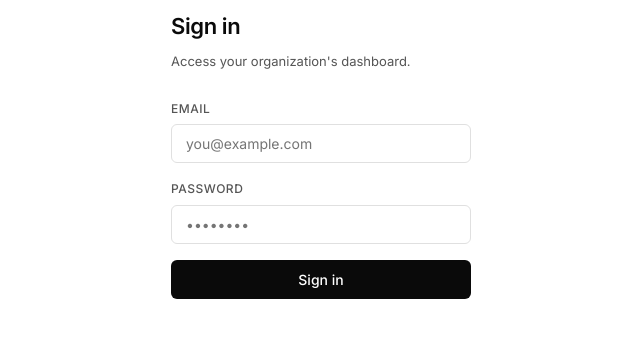
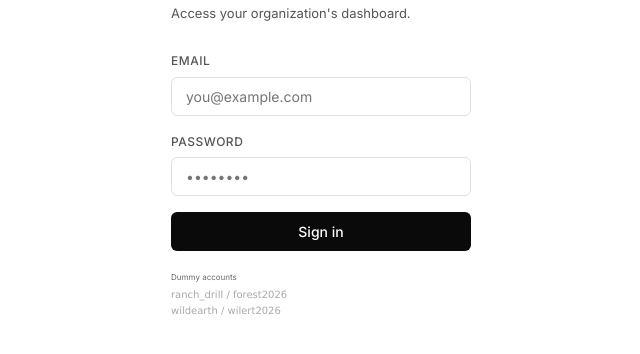
Before and after one commit to adoraa/climate_watch, a website: page index.html in a window 1280 px wide. Shown: the part 280-634 px from the top of the page, without its empty margins (319-959 px from the left). Drawn offline with nearby package versions, Linux system fonts and the light colour scheme.

Commit message:
v10 updated login details on login page

```diff
--- a/index.html
+++ b/index.html
@@ -41,6 +41,9 @@
     <button class="btn-primary" id="login-btn" onclick="doLogin()">
       <span id="login-btn-text">Sign in</span>
     </button>
+    <p style="padding-top: 20px; color:dimgray; font-size: 8px;">Dummy accounts</p>
+    <p style="margin-top: -25px; color:darkgray; font-size: 10px; font-family: 'Verdana';">ranch_drill / forest2026</p>
+    <p style="margin-top: -28px; color:darkgray; font-size: 10px; font-family: 'Verdana';">wildearth / wilert2026</p>
   </div>
 </div>
 
```
